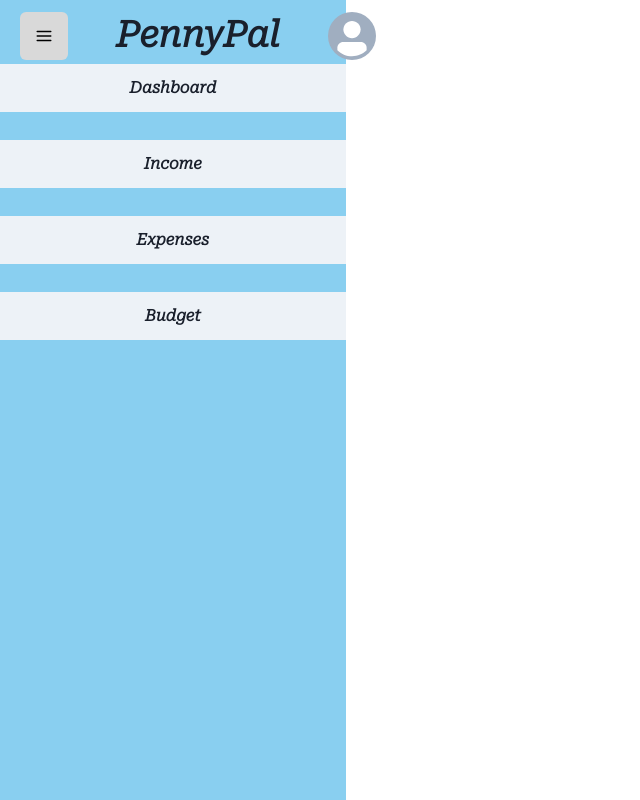
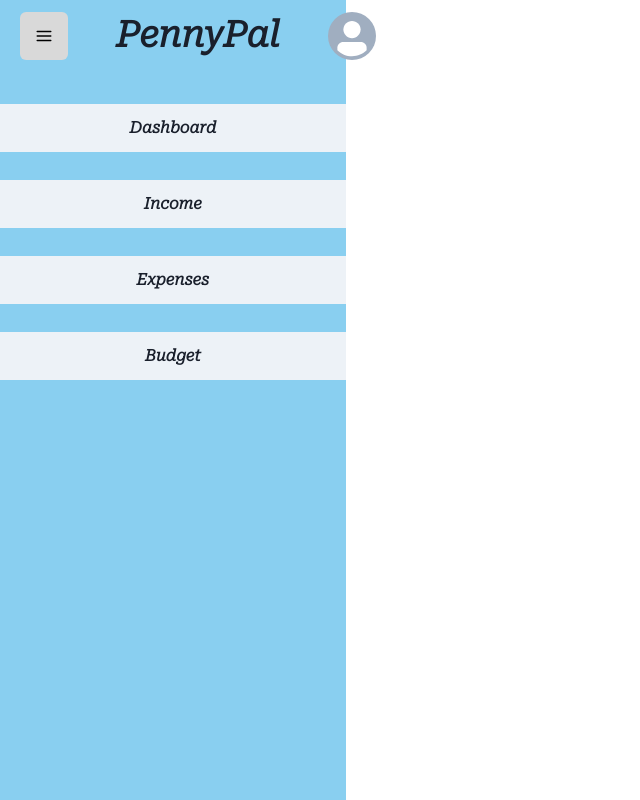
Before and after one commit to summmyy/pennypal_frontend, a React (Create React App) app: page /nav in a window 1280 px wide. Both pictures are taken after a click on the button 44 px from the left and 36 px from the top of the page. Shown: the top 800 px of the page, without its empty margins (0-640 px from the left). Built offline with nearby package versions, Linux system fonts and the light colour scheme.

Commit message:
nav UI adjustments

```diff
--- a/src/components/Nav.js
+++ b/src/components/Nav.js
@@ -78,7 +78,7 @@ function Nav(){
 
     return(
         <Box>
-        <Box width={{base : '100vw',xl : '27vw','2xl':'20vw'}} bgColor='#89CFF0' height='8vh'>
+        <Box width={{base : '100vw',xl : '27vw','2xl':'20vw'}} bgColor='#89CFF0' height={{base : '10vh',xl : '8vh','2xl':'8vh'}}>
                 <HStack paddingTop={3} paddingBottom={10} paddingLeft={5}>
                     <Box paddingRight={10}>
                     <IconButton
@@ -144,7 +144,7 @@ function Nav(){
                 </HStack>
         </Box>
                 <Collapse in={NavOpen} animateOpacity>
-                <Box  width={{base : '100vw',xl : '27vw','2xl':'20vw'}} bgColor='#89CFF0' height='140vh'>
+                <Box  width={{base : '100vw',xl : '27vw','2xl':'20vw'}} bgColor='#89CFF0' height='140vh' paddingTop={10}>
                     <VStack>
                         <Box paddingBottom={5}>
                             <Button width={{base : '100vw',xl : '27vw','2xl':'20vw'}} padding={6} borderRadius={0} onClick={(event) => {
```
